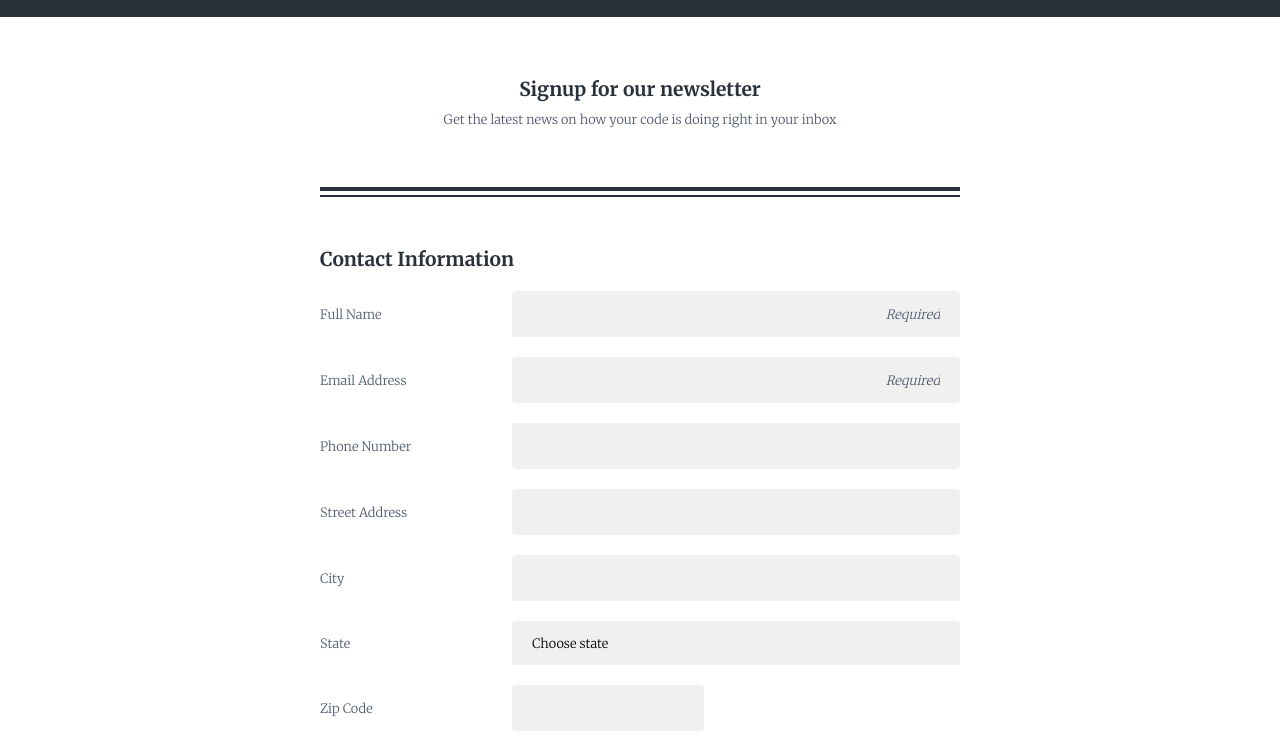
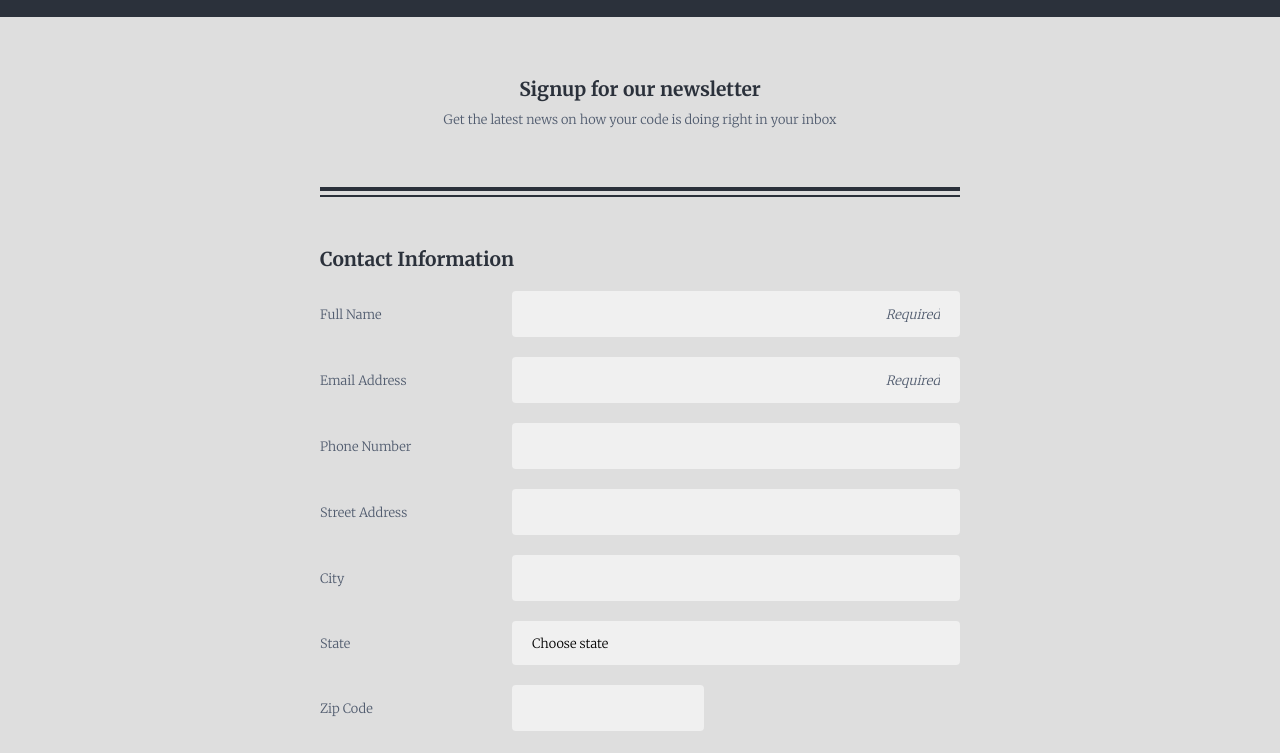
Before and after one commit to unluisco/Project-3-Online-Registration-Form, a plain HTML site: page index.html in a window 1280 px wide. Shown: the part 47-800 px from the top of the page. Drawn offline with Linux system fonts and the light colour scheme.

Commit message:
change background color for body

```diff
--- a/css/styles.css
+++ b/css/styles.css
@@ -10,6 +10,8 @@ form {
 	width: 90%;
 	margin: auto;
 }
+
+body { background-color: #dedede; }
 
 h1,
 button {
```
